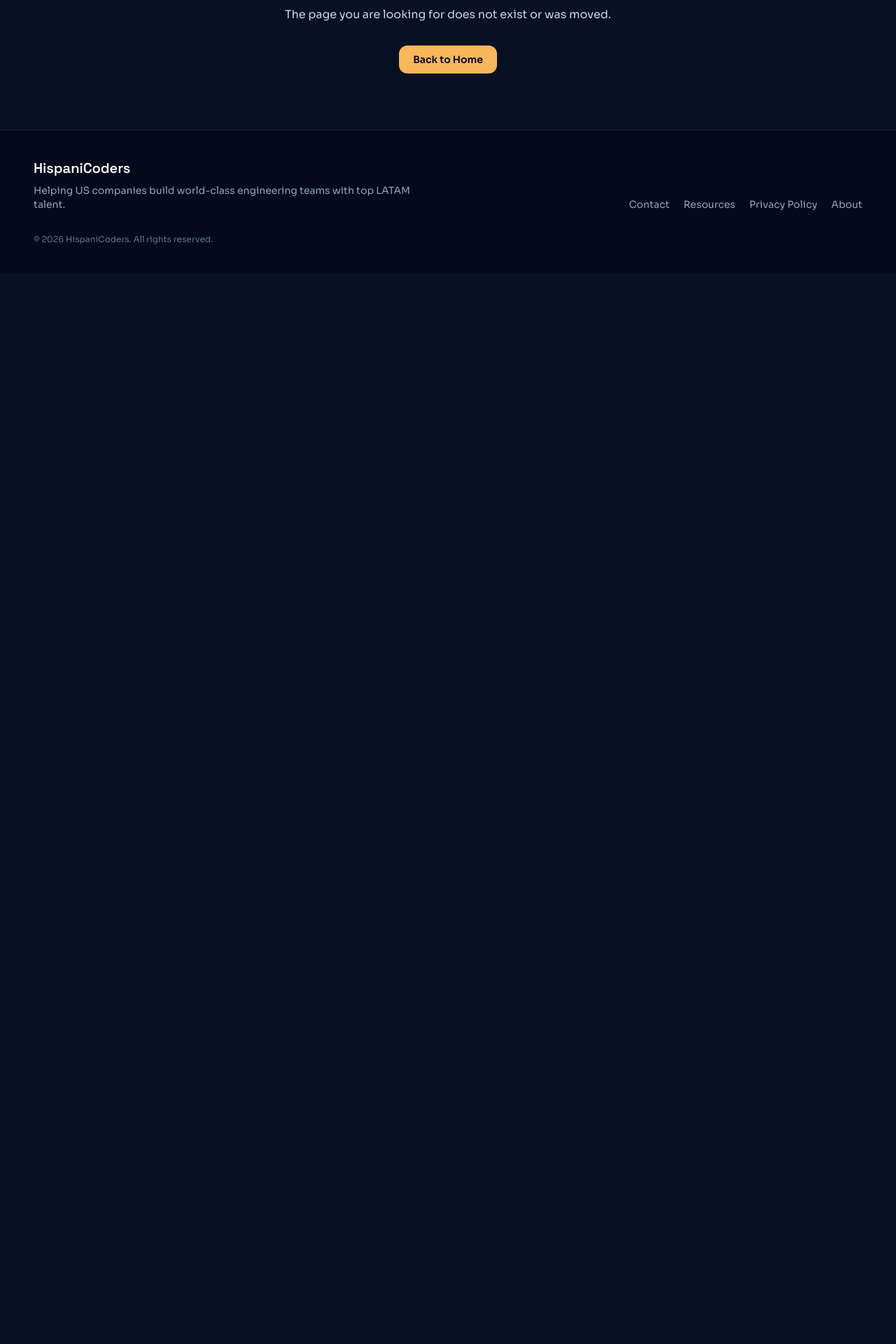
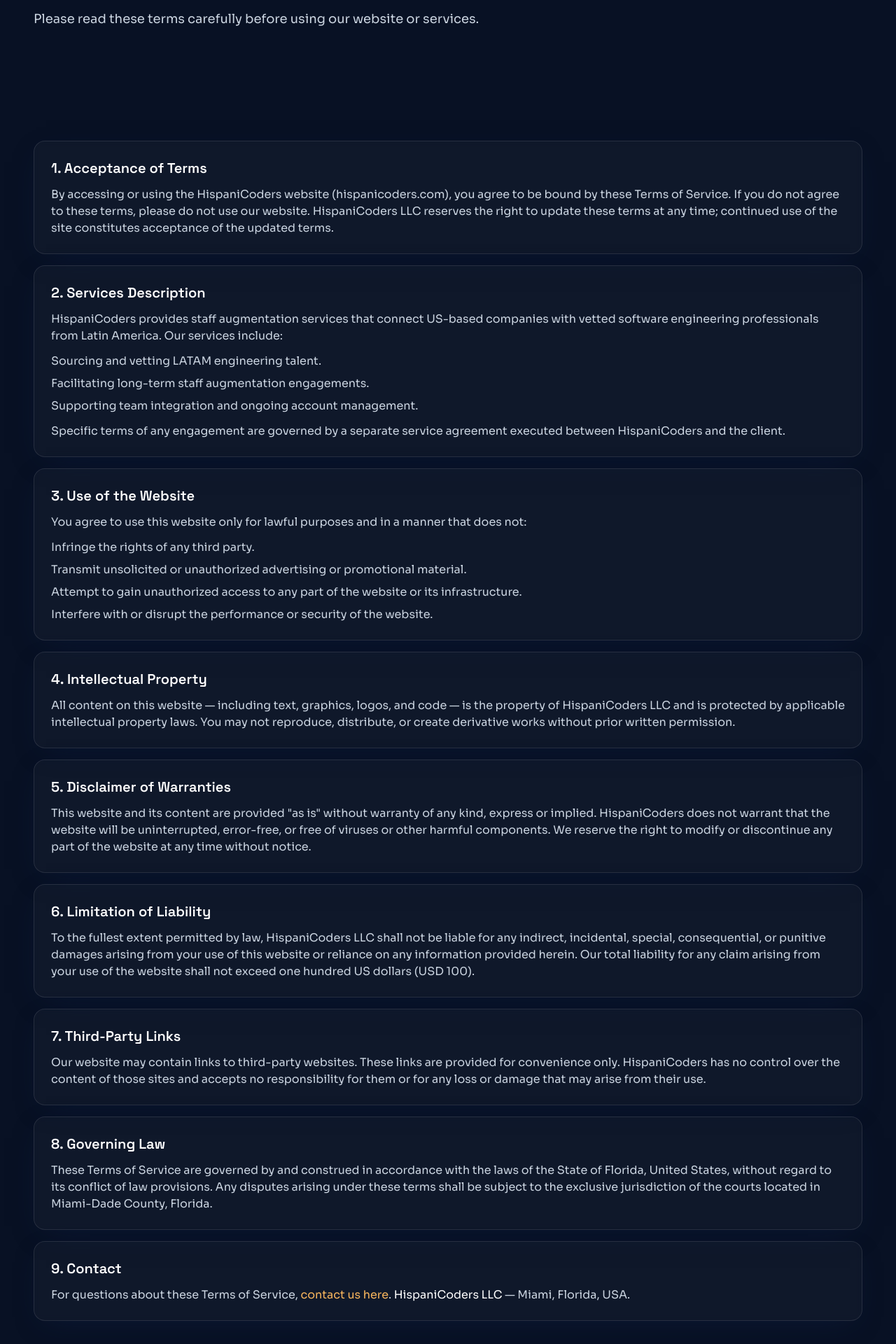
Before and after one commit to WilsonPHP/HispaniCoders, a React (Vite) app: page /terms-of-service in a window 1280 px wide. Shown: the part 240-2160 px from the top of the page at 70% size. Before the commit the page ends 800 px from the top, so only its background shows below. Built offline with nearby package versions, Linux system fonts and the light colour scheme.

Commit message:
Add Terms of Service page and footer link

```diff
--- a/src/App.tsx
+++ b/src/App.tsx
@@ -8,6 +8,7 @@
 import { LatamVsApacPage } from '@/pages/LatamVsApacPage'
 import { NotFoundPage } from '@/pages/NotFoundPage'
 import { PrivacyPolicyPage } from '@/pages/PrivacyPolicyPage'
+import { TermsOfServicePage } from '@/pages/TermsOfServicePage'
 import { ResourcePostPage } from '@/pages/ResourcePostPage'
 import { ResourcesPage } from '@/pages/ResourcesPage'
 import { StaffAugmentationPage } from '@/pages/StaffAugmentationPage'
@@ -34,6 +35,7 @@
         <Route element={<ResourcePostPage />} path="resources/:slug" />
         <Route element={<ContactPage />} path="contact" />
         <Route element={<PrivacyPolicyPage />} path="privacy-policy" />
+        <Route element={<TermsOfServicePage />} path="terms-of-service" />
         <Route element={<NotFoundPage />} path="*" />
       </Route>
     </Routes>
--- a/src/components/layout/Footer.tsx
+++ b/src/components/layout/Footer.tsx
@@ -23,6 +23,9 @@
             <Link to="/privacy-policy" className="hover:text-white">
               Privacy Policy
             </Link>
+            <Link to="/terms-of-service" className="hover:text-white">
+              Terms of Service
+            </Link>
             <Link to="/about" className="hover:text-white">
               About
             </Link>
--- /dev/null
+++ b/src/pages/TermsOfServicePage.tsx
@@ -0,0 +1,152 @@
+import { Container } from '@/components/layout/Container'
+import { Section } from '@/components/layout/Section'
+import { Card } from '@/components/ui/Card'
+import { Link } from 'react-router-dom'
+import { PageHeader } from '@/components/sections/PageHeader'
+import { Seo } from '@/components/ui/Seo'
+
+const sections = [
+  {
+    title: '1. Acceptance of Terms',
+    content: (
+      <p className="text-slate-300">
+        By accessing or using the HispaniCoders website (hispanicoders.com), you agree to be bound
+        by these Terms of Service. If you do not agree to these terms, please do not use our website.
+        HispaniCoders LLC reserves the right to update these terms at any time; continued use of the
+        site constitutes acceptance of the updated terms.
+      </p>
+    ),
+  },
+  {
+    title: '2. Services Description',
+    content: (
+      <>
+        <p className="text-slate-300">
+          HispaniCoders provides staff augmentation services that connect US-based companies with
+          vetted software engineering professionals from Latin America. Our services include:
+        </p>
+        <ul className="mt-3 space-y-2 text-slate-300">
+          <li>Sourcing and vetting LATAM engineering talent.</li>
+          <li>Facilitating long-term staff augmentation engagements.</li>
+          <li>Supporting team integration and ongoing account management.</li>
+        </ul>
+        <p className="mt-3 text-slate-300">
+          Specific terms of any engagement are governed by a separate service agreement executed
+          between HispaniCoders and the client.
+        </p>
+      </>
+    ),
+  },
+  {
+    title: '3. Use of the Website',
+    content: (
+      <>
+        <p className="text-slate-300">You agree to use this website only for lawful purposes and in a manner that does not:</p>
+        <ul className="mt-3 space-y-2 text-slate-300">
+          <li>Infringe the rights of any third party.</li>
+          <li>Transmit unsolicited or unauthorized advertising or promotional material.</li>
+          <li>Attempt to gain unauthorized access to any part of the website or its infrastructure.</li>
+          <li>Interfere with or disrupt the performance or security of the website.</li>
+        </ul>
+      </>
+    ),
+  },
+  {
+    title: '4. Intellectual Property',
+    content: (
+      <p className="text-slate-300">
+        All content on this website — including text, graphics, logos, and code — is the property of
+        HispaniCoders LLC and is protected by applicable intellectual property laws. You may not
+        reproduce, distribute, or create derivative works without prior written permission.
+      </p>
+    ),
+  },
+  {
+    title: '5. Disclaimer of Warranties',
+    content: (
+      <p className="text-slate-300">
+        This website and its content are provided "as is" without warranty of any kind, express or
+        implied. HispaniCoders does not warrant that the website will be uninterrupted, error-free,
+        or free of viruses or other harmful components. We reserve the right to modify or discontinue
+        any part of the website at any time without notice.
+      </p>
+    ),
+  },
+  {
+    title: '6. Limitation of Liability',
+    content: (
+      <p className="text-slate-300">
+        To the fullest extent permitted by law, HispaniCoders LLC shall not be liable for any
+        indirect, incidental, special, consequential, or punitive damages arising from your use of
+        this website or reliance on any information provided herein. Our total liability for any
+        claim arising from your use of the website shall not exceed one hundred US dollars (USD 100).
+      </p>
+    ),
+  },
+  {
+    title: '7. Third-Party Links',
+    content: (
+      <p className="text-slate-300">
+        Our website may contain links to third-party websites. These links are provided for
+        convenience only. HispaniCoders has no control over the content of those sites and accepts
+        no responsibility for them or for any loss or damage that may arise from their use.
+      </p>
+    ),
+  },
+  {
+    title: '8. Governing Law',
+    content: (
+      <p className="text-slate-300">
+        These Terms of Service are governed by and construed in accordance with the laws of the
+        State of Florida, United States, without regard to its conflict of law provisions. Any
+        disputes arising under these terms shall be subject to the exclusive jurisdiction of the
+        courts located in Miami-Dade County, Florida.
+      </p>
+    ),
+  },
+  {
+    title: '9. Contact',
+    content: (
+      <p className="text-slate-300">
+        For questions about these Terms of Service,{' '}
+        <Link className="text-accent underline-offset-4 hover:underline" to="/contact">
+          contact us here
+        </Link>
+        . <span className="text-white">HispaniCoders LLC</span> — Miami, Florida, USA.
+      </p>
+    ),
+  },
+]
+
+export function TermsOfServicePage() {
+  return (
+    <>
+      <Seo
+        title="Terms of Service | HispaniCoders"
+        description="HispaniCoders terms of service. Read the terms and conditions governing use of our website and staff augmentation services."
+        canonicalPath="/terms-of-service/"
+        robots="noindex, follow"
+      />
+      <Container>
+        <Section>
+          <PageHeader
+            eyebrow="Legal"
+            title="Terms of Service"
+            description="Please read these terms carefully before using our website or services."
+          />
+        </Section>
+
+        <Section>
+          <div className="flex flex-col gap-4">
+            {sections.map((s) => (
+              <Card key={s.title}>
+                <h2 className="font-display text-xl font-semibold text-white">{s.title}</h2>
+                <div className="mt-3">{s.content}</div>
+              </Card>
+            ))}
+          </div>
+        </Section>
+      </Container>
+    </>
+  )
+}
```
Also changed, not shown: 5 other files (tests, documents, lock files or other folders).
